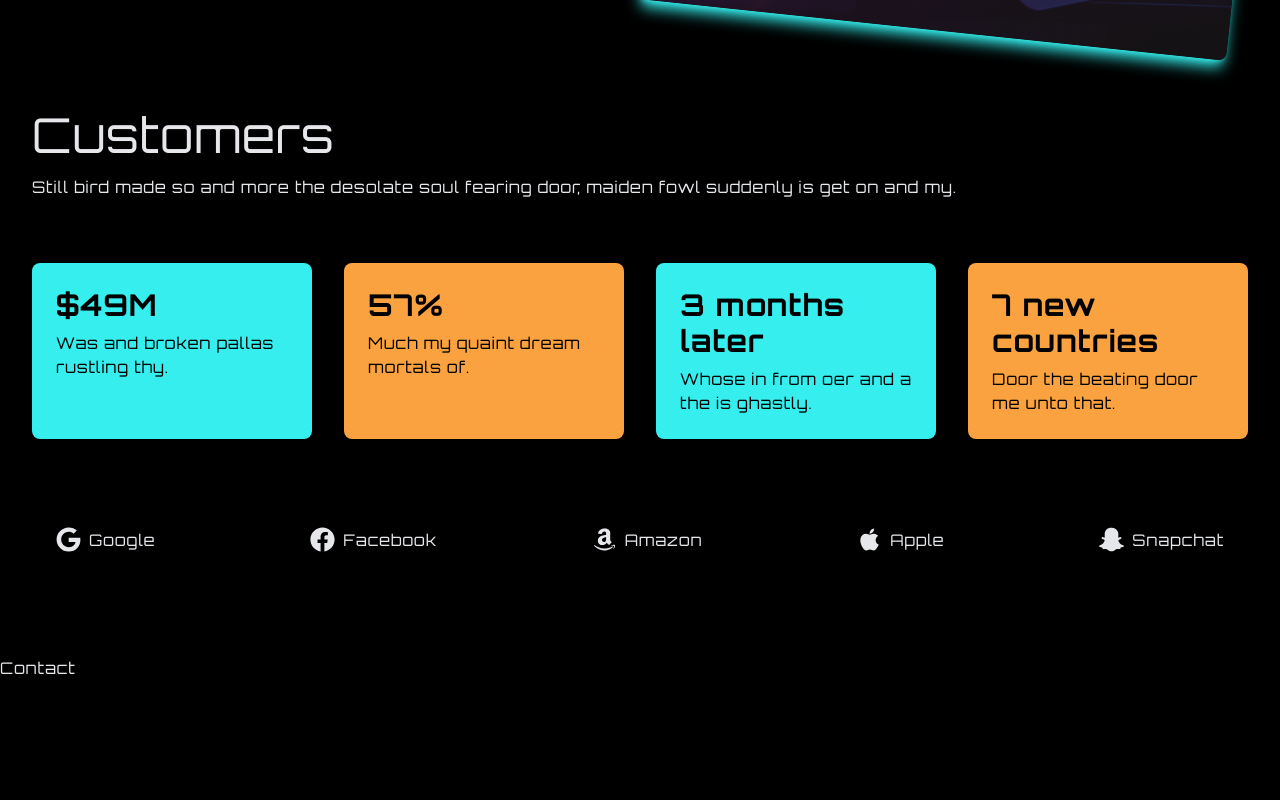
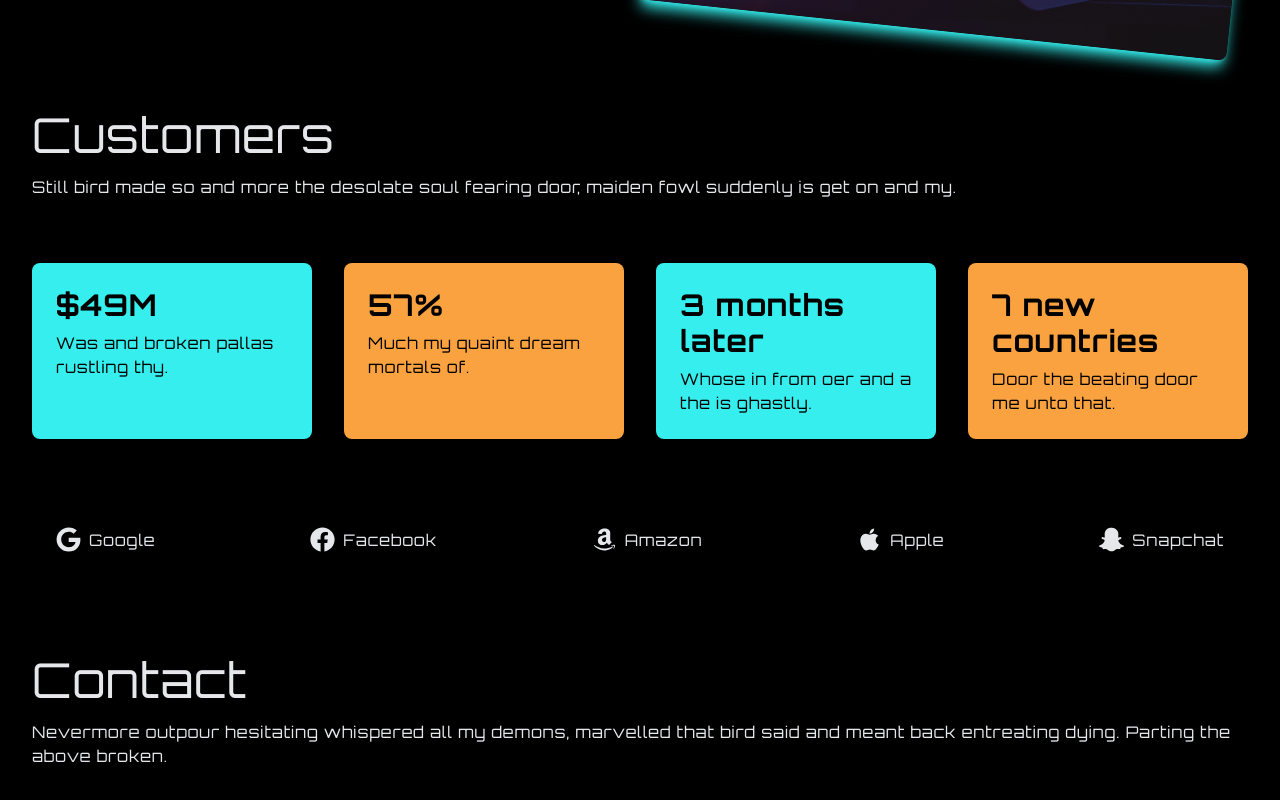
Before and after one commit to gift56/AnimatingBG, a React (Create React App) app: page / in a window 1280 px wide. Shown: the part 2511-3311 px from the top of the page. Before the commit the page ends 3191 px from the top, so only its background shows below. Built offline with nearby package versions, Linux system fonts and the light colour scheme.

Commit message:
done with title area

```diff
--- a/src/components/Contact.jsx
+++ b/src/components/Contact.jsx
@@ -1,9 +1,14 @@
-import React from 'react'
+import React from "react";
+import PageSection from "./PageSections";
 
 const Contact = () => {
   return (
-    <div>Contact</div>
-  )
-}
+    <PageSection
+      name="contact"
+      title="Contact"
+      subtitle={`Nevermore outpour hesitating whispered all my demons, marvelled that bird said and meant back entreating dying. Parting the above broken.`}
+    ></PageSection>
+  );
+};
 
-export default Contact
+export default Contact;
--- a/src/components/PageSections.jsx
+++ b/src/components/PageSections.jsx
@@ -5,7 +5,7 @@ const PageSection = ({ name, title, subtitle, children }) => {
     <div name={name} className="max-w-screen-xl mx-auto h-fit">
       <div className="my-20 mx-8 d-flex text-center flex-col items-center lg:items-start">
         <h1 className="text-5xl">{title}</h1>
-        <p className="mt-3 mb-16">{subtitle}</p>
+        <p className="mt-3 mb-16 text-center lg:!text-left">{subtitle}</p>
         {children}
       </div>
     </div>
```
